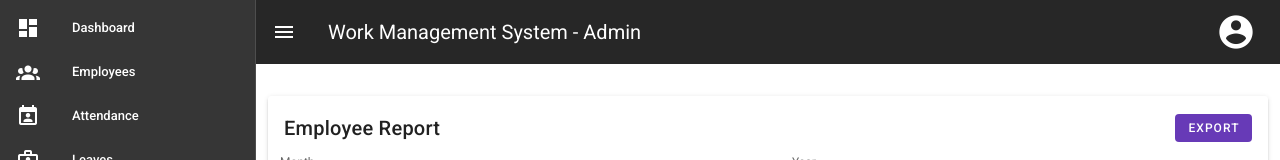
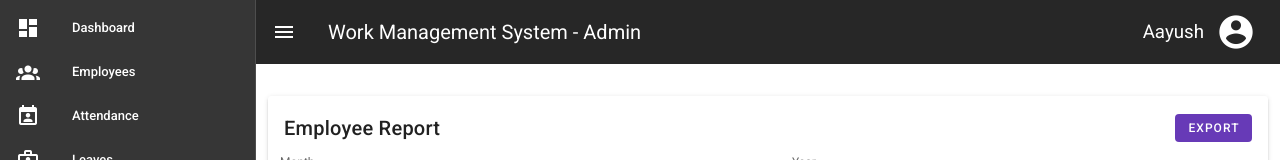
Before and after one commit to aayush11223/work_management_system, a Vue app: page /admin/reports in a window 1280 px wide. Shown: the top 160 px of the page. Built offline with nearby package versions, Linux system fonts and the light colour scheme.

Commit message:
sotreJS has been imported to AppBar.vue

```diff
--- a/src/components/common/AppBar.vue
+++ b/src/components/common/AppBar.vue
@@ -11,6 +11,7 @@
           <v-icon x-large> mdi-account-circle </v-icon>
           <!-- {{ userName }} -->
         </v-btn>
+        <h3 class="pr-2 font-weight-regular">{{ userName }}</h3>
       </template>
 
       <v-list>
@@ -54,7 +55,7 @@
 </template>
 
 <script>
-import Storejs from "@/store/store.js";
+import { store } from "@/store/store.js";
 export default {
   data() {
     return {
@@ -73,7 +74,7 @@ export default {
 
   computed: {
     userName() {
-      return Storejs.user.name;
+      return store.user.name;
     },
     isUser() {
       return this.$route.path === "/dashboard";
```
